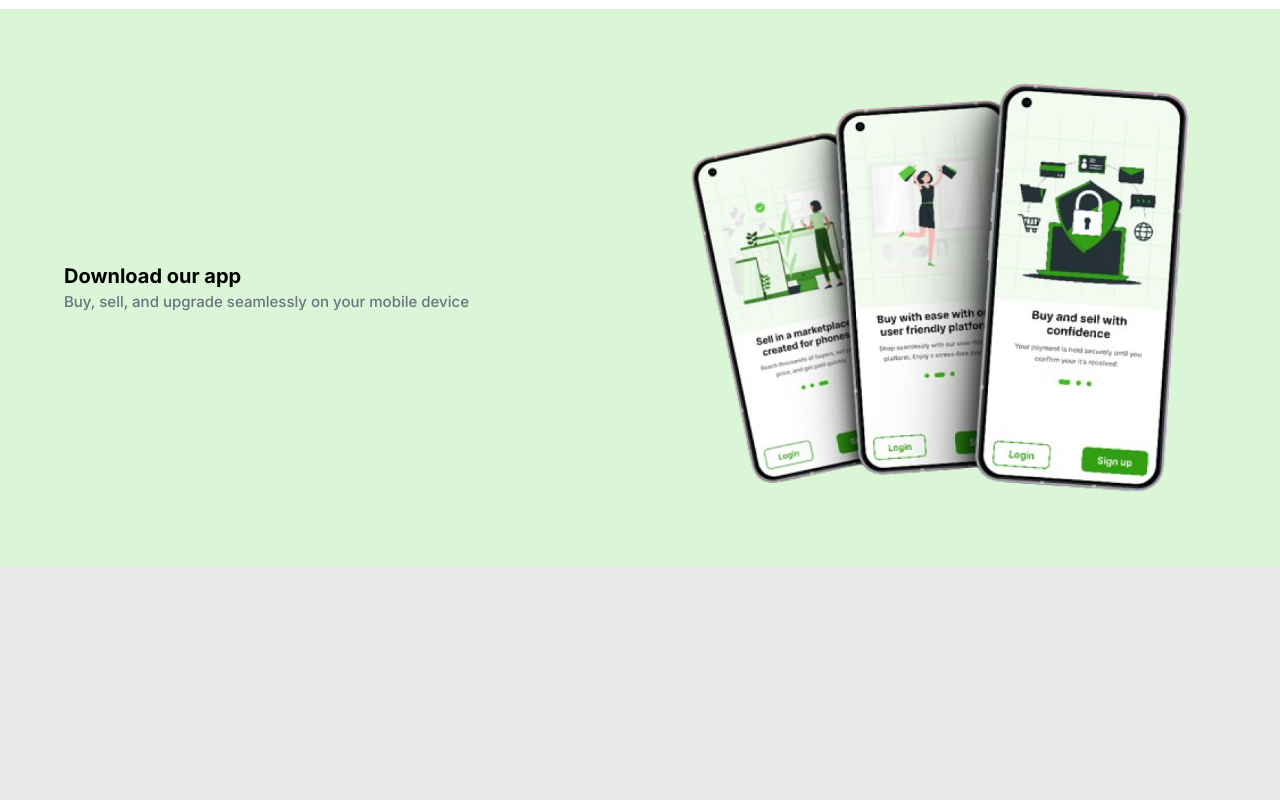
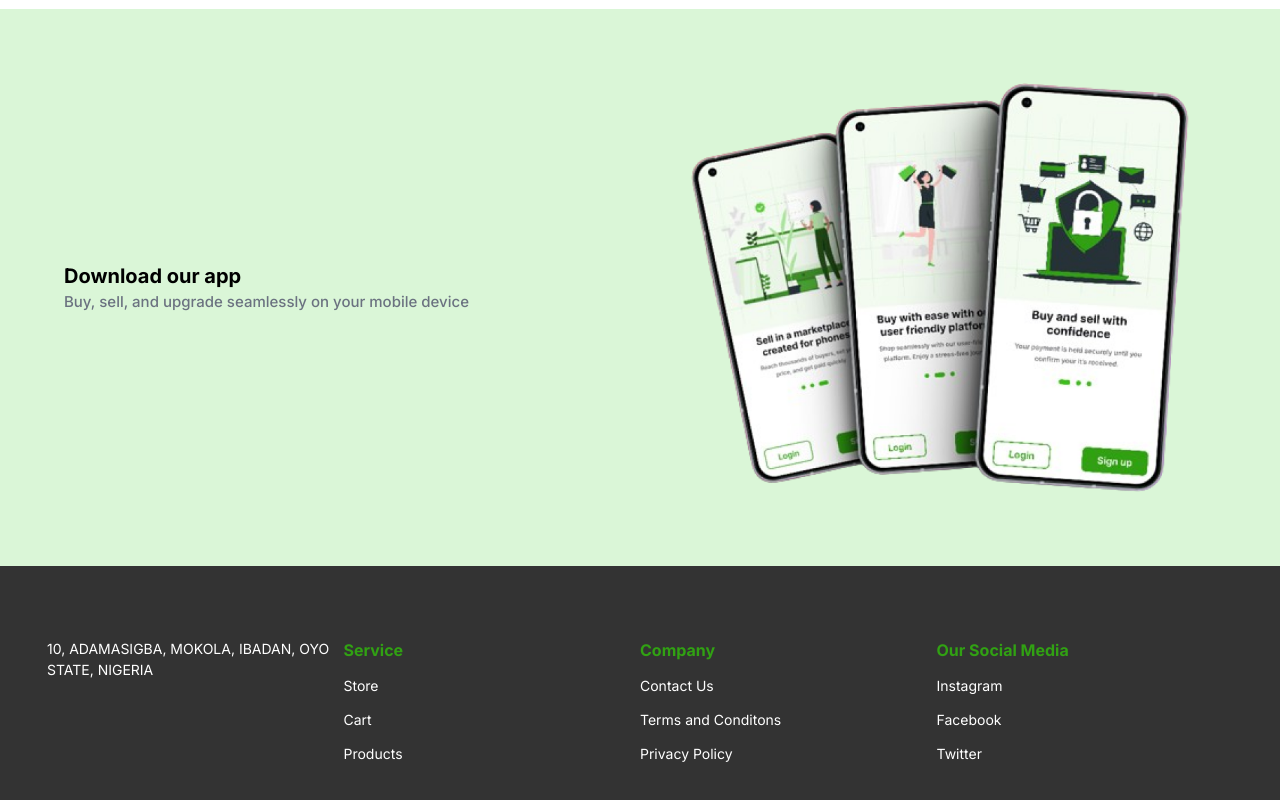
Before and after one commit to Dynastiy/siswift, a Vue app: page / in a window 1280 px wide. Shown: the part 2547-3347 px from the top of the page. Before the commit the page ends 3113 px from the top, so only its background shows below. Built offline with nearby package versions, Linux system fonts and the light colour scheme; no server answers; a small style sheet from the web is missing; what vue-sweetalert2, vue3-clipboard, vue3-form-wizard, vue3-qr-reader would draw is missing.

Commit message:
updated data

```diff
--- /dev/null
+++ b/src/components/navigation/AppFooter.vue
@@ -0,0 +1,98 @@
+<script setup>
+// const getYear = new Date().getFullYear()
+// import TwitterIcon from "@/components/icons/twitterIcon.vue";
+</script>
+
+<template>
+  <footer class="bg-black2 mt-0 py-[72px] flex flex-col gap-[54px] lg:gap-[54px] text-white">
+    <div class="container">
+      <div class="grid grid-cols-4">
+        <div>
+          <ul class="flex flex-col lg:gap-[12px]">
+            <!-- <li class="text-[14px] font-normal lg:leading-[21.602px]">
+              <router-link to=""> info@croxxtalent.com </router-link>
+            </li>
+            <li class="text-[14px] font-normal lg:leading-[21.602px]">
+              <router-link to="">+1 888-301-0737 </router-link>
+            </li> -->
+            <li class="text-[14px] font-normal lg:leading-[21.602px]">
+              <a> 10, ADAMASIGBA, MOKOLA, IBADAN, OYO STATE, NIGERIA </a>
+            </li>
+            <!-- <li class="text-[14px] font-normal lg:leading-[21.602px]">
+              <router-link to="">USA 20310 </router-link>
+            </li> -->
+          </ul>
+        </div>
+
+        <div class="flex justify-between lg:flex-row flex-col">
+          <div class="flex flex-col lg:flex-row gap-[58px] text-left justify-start w-full">
+            <div>
+              <h5 class="font-bold text-primary text-[16px] mb-[12px]">Service</h5>
+              <ul class="flex flex-col lg:gap-[12px]">
+                <li class="text-[14px] font-normal lg:leading-[21.602px]">
+                  <router-link to="/app/my-store"> Store </router-link>
+                </li>
+                <li class="text-[14px] font-normal lg:leading-[21.602px]">
+                  <router-link to="/app/my-cart"> Cart </router-link>
+                </li>
+                <li class="text-[14px] font-normal lg:leading-[21.602px]">
+                  <router-link to="/app/marketplace"> Products </router-link>
+                </li>
+                <!-- <li class="text-[14px] font-normal lg:leading-[21.602px]">
+                  <router-link to=""> Contacts </router-link>
+                </li>
+                <li class="text-[14px] font-normal lg:leading-[21.602px]">
+                  <router-link to="/about"> About </router-link>
+                </li> -->
+              </ul>
+            </div>
+          </div>
+        </div>
+
+        <div class="flex justify-between lg:flex-row flex-col">
+          <div class="flex flex-col lg:flex-row gap-[58px] text-left justify-start w-full">
+            <div>
+              <h5 class="font-bold text-primary text-[16px] mb-[12px]">Company</h5>
+              <ul class="flex flex-col lg:gap-[12px]">
+                <!-- <li class="text-[14px] font-normal lg:leading-[21.602px]">
+                <router-link to=""> Products </router-link>
+              </li>
+              <li class="text-[14px] font-normal lg:leading-[21.602px]">
+                <router-link to=""> Resources </router-link>
+              </li> -->
+                <li class="text-[14px] font-normal lg:leading-[21.602px]">
+                  <router-link to="/contact"> Contact Us</router-link>
+                </li>
+                <li class="text-[14px] font-normal lg:leading-[21.602px]">
+                  <router-link to="terms"> Terms and Conditons </router-link>
+                </li>
+                <li class="text-[14px] font-normal lg:leading-[21.602px]">
+                  <router-link to="/privacy-policy"> Privacy Policy </router-link>
+                </li>
+              </ul>
+            </div>
+          </div>
+        </div>
+
+        <div class="flex justify-between lg:flex-row flex-col">
+          <div class="flex flex-col lg:flex-row gap-[58px] text-left justify-start w-full">
+            <div>
+              <h5 class="font-bold text-primary text-[16px] mb-[12px]">Our Social Media</h5>
+              <ul class="flex flex-col lg:gap-[12px]">
+                <li class="text-[14px] font-normal lg:leading-[21.602px]">
+                  <a href="https://instagram.com/siswiftng" target="_blank"> Instagram </a>
+                </li>
+                <li class="text-[14px] font-normal lg:leading-[21.602px]">
+                  <a href="https://facebook.com/siswiftng" target="_blank"> Facebook </a>
+                </li>
+                <li class="text-[14px] font-normal lg:leading-[21.602px]">
+                  <a href="https://x.com/siswiftng" target="_blank"> Twitter </a>
+                </li>
+              </ul>
+            </div>
+          </div>
+        </div>
+      </div>
+    </div>
+  </footer>
+</template>
--- a/src/layouts/home.vue
+++ b/src/layouts/home.vue
@@ -2,13 +2,15 @@
   <div class="bg-white min-h-screen">
     <app-nav :menu="menu" class="sticky top-0 z-10" />
     <slot />
+    <app-footer />
   </div>
 </template>
 
 <script>
 import AppNav from '@/components/navigation/AppNav.vue'
+import AppFooter from '@/components/navigation/AppFooter.vue'
 export default {
-  components: { AppNav },
+  components: { AppNav, AppFooter },
   data() {
     return {
       menu: [
```
